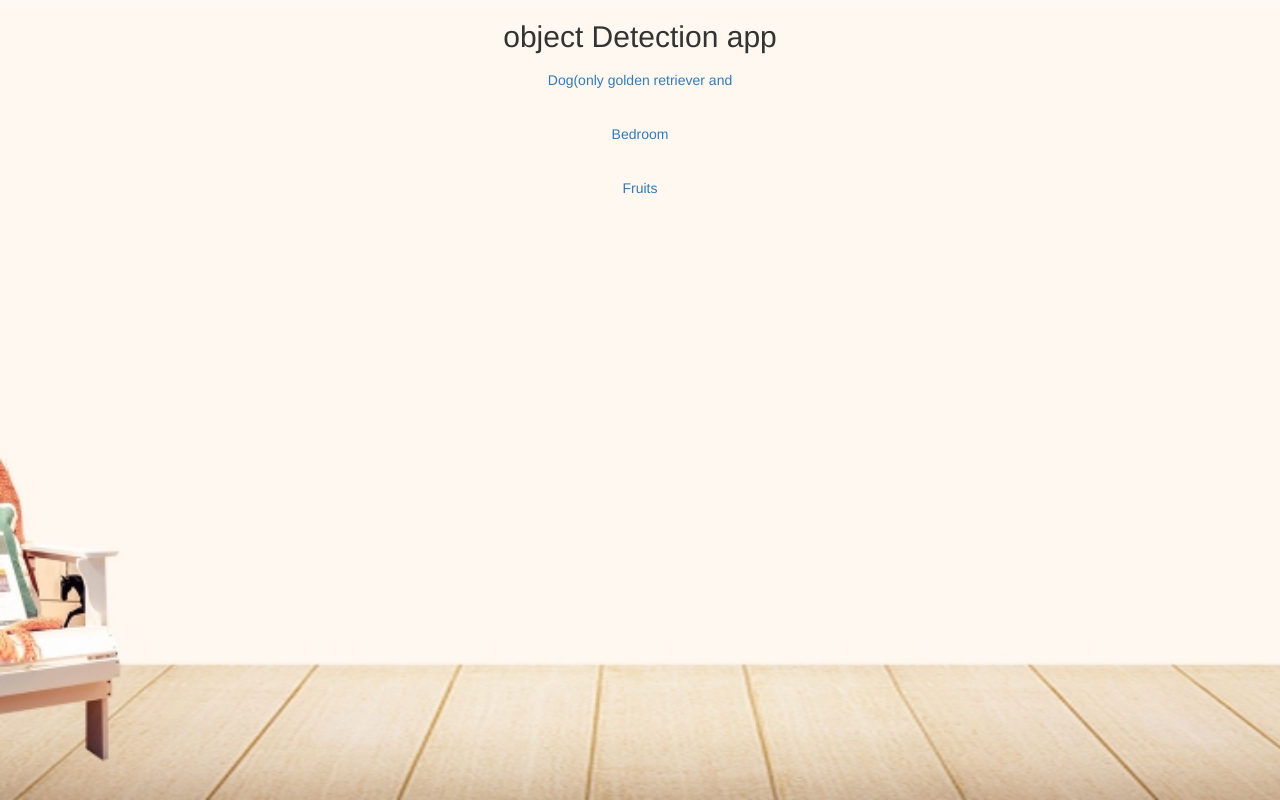
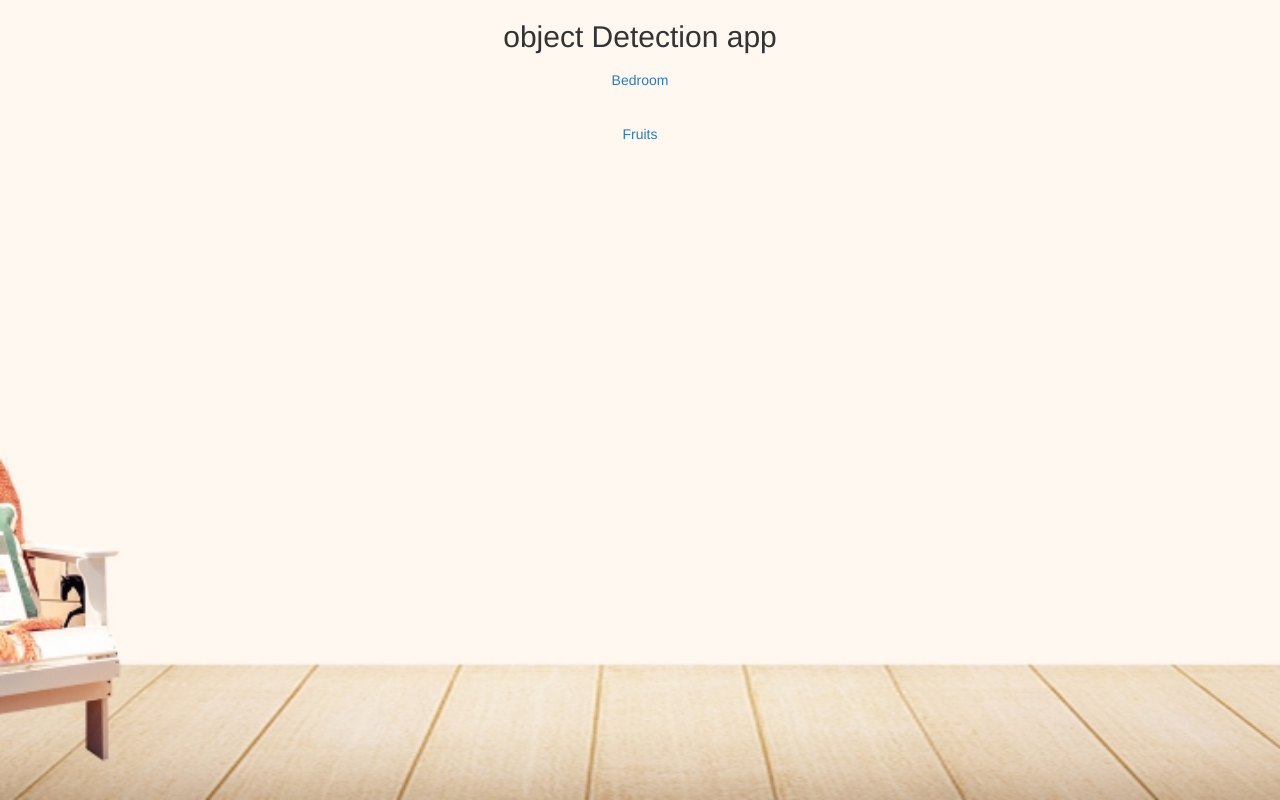
Before and after one commit to Aahana11873/objectdetection, a plain HTML site: page index.html in a window 1280 px wide. Drawn offline with nearby package versions, Linux system fonts and the light colour scheme.

Commit message:
Add files via upload

```diff
--- a/index.html
+++ b/index.html
@@ -19,9 +19,6 @@
   <script src="main.js"></script>
   <center>
     <h2>object Detection app</h2>
-    <a href="dog_cat.html" class="btn">Dog(only golden retriever and</a>
-    <br>
-    <br>
     <a href="bedroom.html" class="btn">Bedroom</a>
   <br>
   <br>
```
